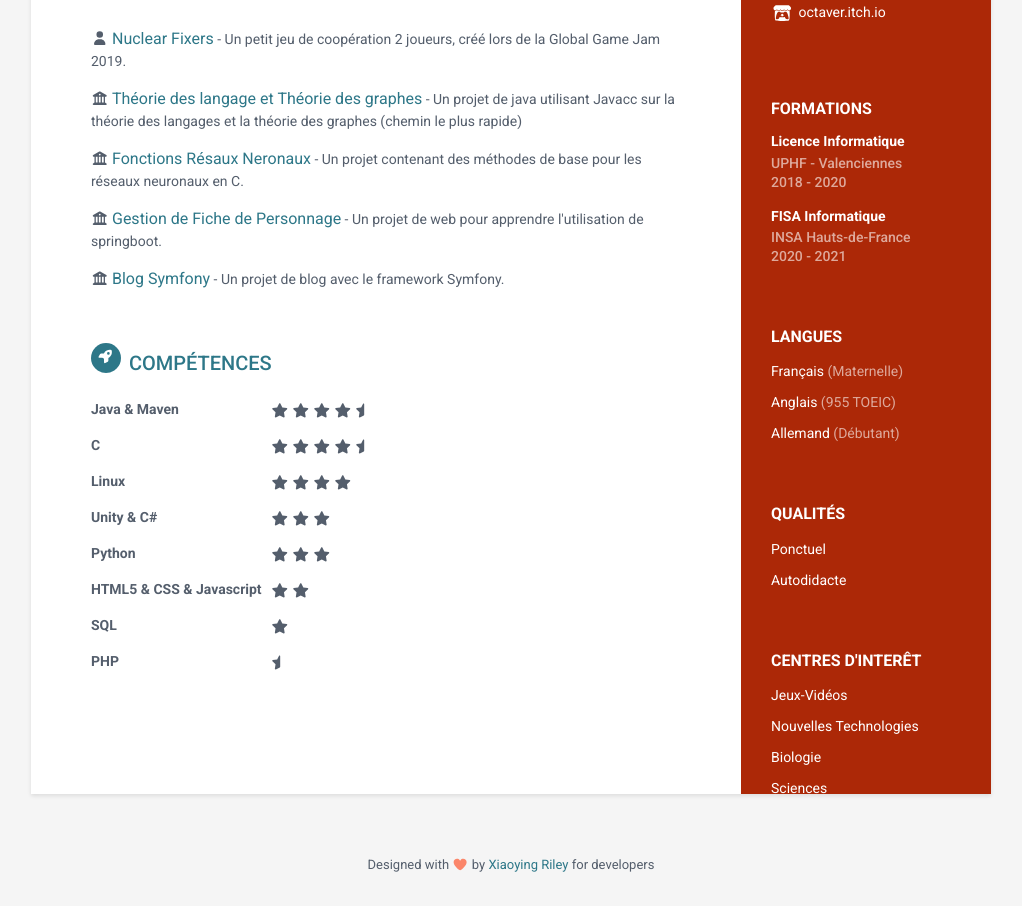
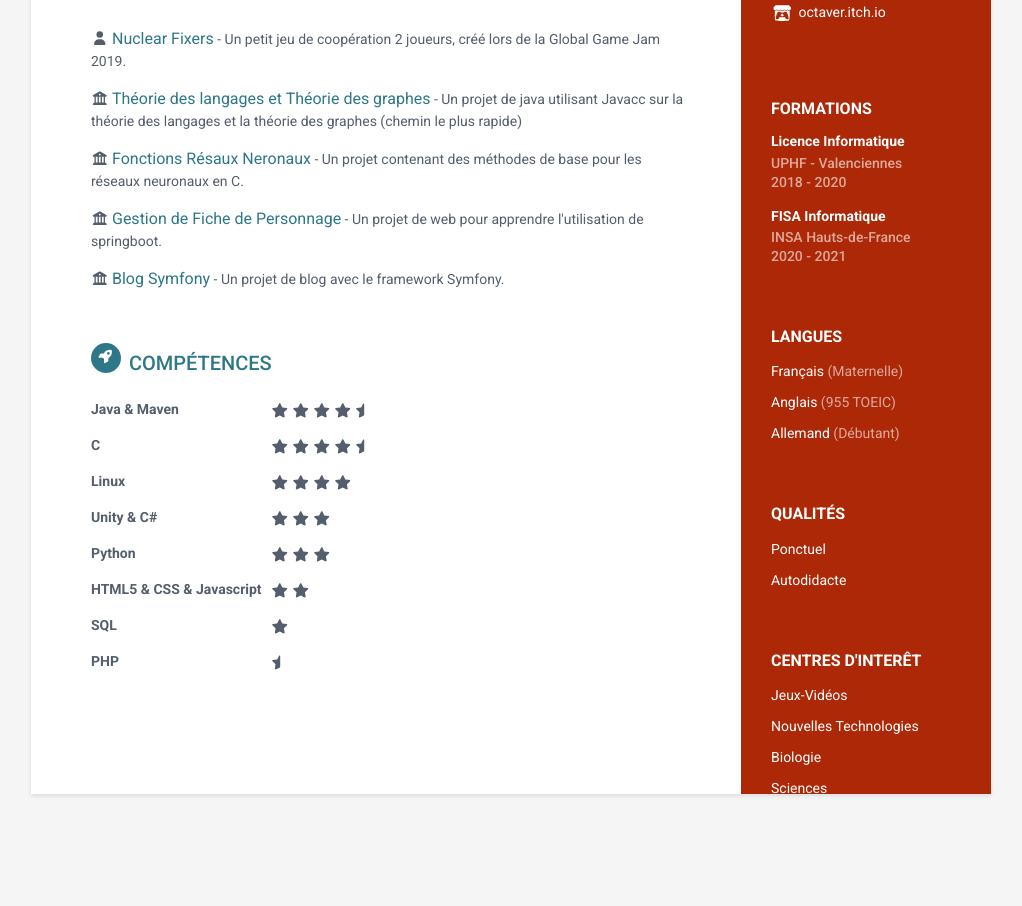
Before and after one commit to Octave-repo/Octave-repo.github.io, a plain HTML site: page cv.html in a window 1280 px wide. Shown: the part 391-1297 px from the top of the page, without its empty margins (129-1151 px from the left). After the commit the page ends 1220 px from the top, so only its background shows below. Drawn offline with Linux system fonts and the light colour scheme.

Commit message:
fixed typo

```diff
--- a/cv.html
+++ b/cv.html
@@ -112,7 +112,7 @@
                 </div><!--//item-->
                 <div class="item">
                     <i class="fas fa-university"></i>
-                    <span class="project-title"><a href="https://github.com/Octave-repo/projetTransport" target="_blank">Théorie des langage et Théorie des graphes</a></span> - <span class="project-tagline">Un projet de java utilisant Javacc sur la théorie des langages et la théorie
+                    <span class="project-title"><a href="https://github.com/Octave-repo/projetTransport" target="_blank">Théorie des langages et Théorie des graphes</a></span> - <span class="project-tagline">Un projet de java utilisant Javacc sur la théorie des langages et la théorie
                         des graphes (chemin le plus rapide)
                     </span>
                 </div><!--//item-->
@@ -172,12 +172,5 @@
         </div><!--//main-body-->
     </div>
 
-    <footer class="footer">
-        <div class="text-center">
-            <!--/* This template is free as long as you keep the footer attribution link. If you'd like to use the template without the attribution link, you can buy the commercial license via our website: themes.3rdwavemedia.com Thank you for your support. :) */-->
-            <small class="copyright">Designed with <i class="fas fa-heart"></i> by <a href="http://themes.3rdwavemedia.com" target="_blank">Xiaoying Riley</a> for developers</small>
-        </div><!--//container-->
-    </footer><!--//footer-->
-
 </body>
 </html>
```
